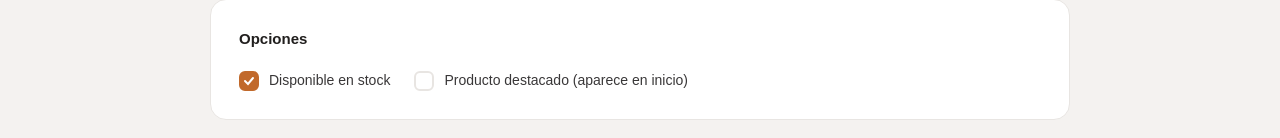
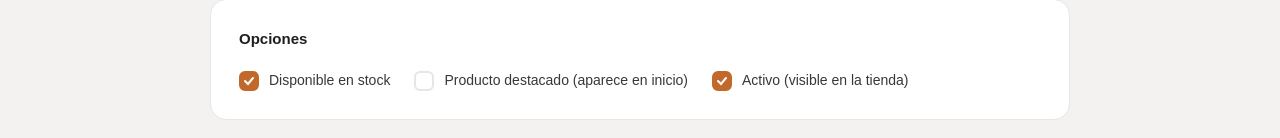
Before and after one commit to artjjad-afk/puntonorte, a Next.js app: page /admin/productos/nuevo in a window 1280 px wide. Shown: the part 1064-1202 px from the top of the page. Built offline with nearby package versions, Linux system fonts and the light colour scheme; no server answers.

Commit message:
fix: campo active en formulario de nuevo producto

```diff
--- a/app/admin/productos/nuevo/page.tsx
+++ b/app/admin/productos/nuevo/page.tsx
@@ -18,7 +18,8 @@ export default function NuevoProducto() {
   const [form, setForm] = useState({
     name: '', price: '', originalPrice: '', category: '',
     subcategory: '', description: '', badge: '',
-    inStock: true, featured: false, images: [] as string[],
+    inStock: true, featured: false, active: true,
+    images: [] as string[],
     sizes: [] as string[], colors: [] as string[],
   })
 
@@ -179,8 +180,9 @@ export default function NuevoProducto() {
                 <h2 style={{ fontSize: '15px', fontWeight: '800', color: '#211f1e', margin: '0 0 20px' }}>Opciones</h2>
                 <div style={{ display: 'flex', gap: '24px', flexWrap: 'wrap' }}>
                   {[
-                    { key: 'inStock', label: 'Disponible en stock' },
+                    { key: 'inStock',  label: 'Disponible en stock' },
                     { key: 'featured', label: 'Producto destacado (aparece en inicio)' },
+                    { key: 'active',   label: 'Activo (visible en la tienda)' },
                   ].map(({ key, label }) => (
                     <label key={key} style={{ display: 'flex', alignItems: 'center', gap: '10px', cursor: 'pointer', userSelect: 'none' }}>
                       <div onClick={() => set(key, !form[key as keyof typeof form])} style={{ width: '20px', height: '20px', borderRadius: '6px', border: `2px solid ${form[key as keyof typeof form] ? '#c1692b' : '#e8e5e2'}`, background: form[key as keyof typeof form] ? '#c1692b' : '#fff', display: 'flex', alignItems: 'center', justifyContent: 'center', cursor: 'pointer', transition: 'all .2s', flexShrink: 0 }}>
```
